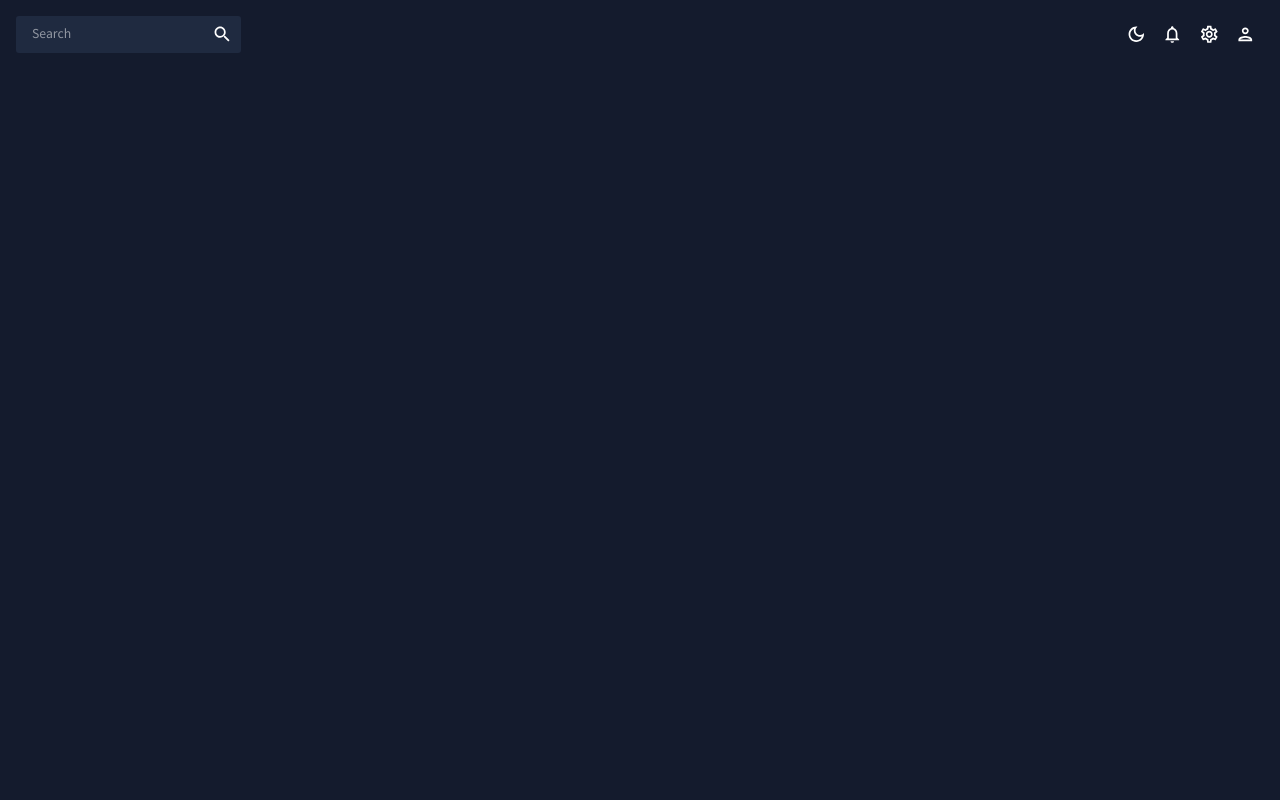
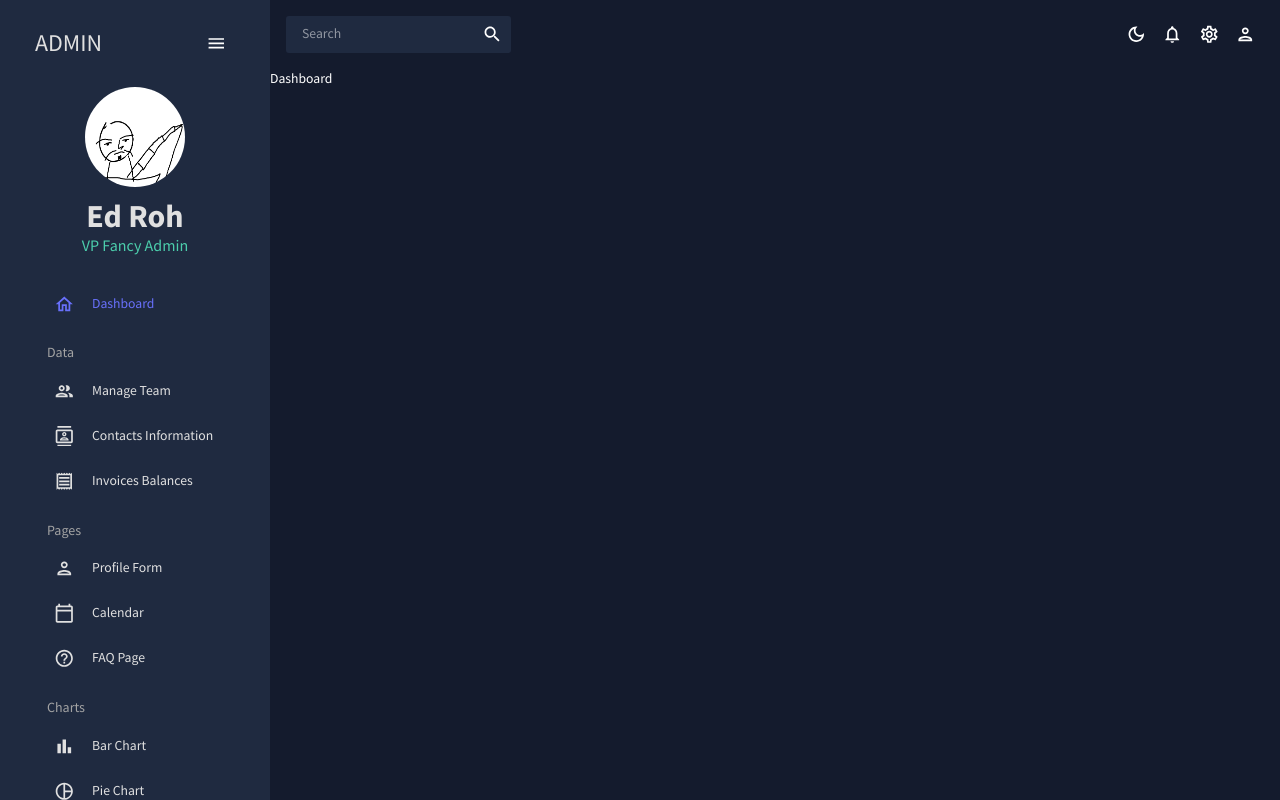
Before and after one commit to rudalson/admin-board2, a React (Create React App) app: page / in a window 1280 px wide. Built offline with nearby package versions, Linux system fonts and the light colour scheme.

Commit message:
✅ added: sidebar

```diff
--- a/package.json
+++ b/package.json
@@ -23,7 +23,7 @@
     "formik": "^2.2.9",
     "react": "^18.2.0",
     "react-dom": "^18.2.0",
-    "react-pro-sidebar": "^1.0.0-alpha.7",
+    "react-pro-sidebar": "^0.7.1",
     "react-router-dom": "6",
     "react-scripts": "5.0.1",
     "web-vitals": "^2.1.4",
--- a/src/App.js
+++ b/src/App.js
@@ -1,7 +1,10 @@
+import { Routes, Route } from 'react-router-dom';
 import { CssBaseline, ThemeProvider } from '@mui/material';
 import { ColorModeContext, useMode } from './theme';
 
 import Topbar from './scenes/global/Topbar';
+import Sidebar from './scenes/global/Sidebar';
+import Dashboard from './scenes/dashboard';
 
 function App() {
   const [theme, colorMode] = useMode();
@@ -11,8 +14,12 @@
       <ThemeProvider theme={theme}>
         <CssBaseline />
         <div className='app'>
+          <Sidebar />
           <main className='content'>
             <Topbar />
+            <Routes>
+              <Route path='/' element={<Dashboard />} />
+            </Routes>
           </main>
         </div>
       </ThemeProvider>
--- a/src/scenes/global/Sidebar.jsx
+++ b/src/scenes/global/Sidebar.jsx
@@ -1,7 +1,229 @@
-import React from 'react';
+import { useState } from 'react';
+import { ProSidebar, Menu, MenuItem } from 'react-pro-sidebar';
+import { Box, IconButton, Typography, useTheme } from '@mui/material';
+import { Link } from 'react-router-dom';
+import 'react-pro-sidebar/dist/css/styles.css';
+import { tokens } from '../../theme';
+import HomeOutlinedIcon from '@mui/icons-material/HomeOutlined';
+import PeopleOutlinedIcon from '@mui/icons-material/PeopleOutlined';
+import ContactsOutlinedIcon from '@mui/icons-material/ContactsOutlined';
+import ReceiptOutlinedIcon from '@mui/icons-material/ReceiptOutlined';
+import PersonOutlinedIcon from '@mui/icons-material/PersonOutlined';
+import CalendarTodayOutlinedIcon from '@mui/icons-material/CalendarTodayOutlined';
+import HelpOutlineOutlinedIcon from '@mui/icons-material/HelpOutlineOutlined';
+import BarChartOutlinedIcon from '@mui/icons-material/BarChartOutlined';
+import PieChartOutlineOutlinedIcon from '@mui/icons-material/PieChartOutlineOutlined';
+import TimelineOutlinedIcon from '@mui/icons-material/TimelineOutlined';
+import MenuOutlinedIcon from '@mui/icons-material/MenuOutlined';
+import MapOutlinedIcon from '@mui/icons-material/MapOutlined';
+
+const Item = ({ title, to, icon, selected, setSelected }) => {
+  const theme = useTheme();
+  const colors = tokens(theme.palette.mode);
+  return (
+    <MenuItem
+      active={selected === title}
+      style={{
+        color: colors.grey[100],
+      }}
+      onClick={() => setSelected(title)}
+      icon={icon}
+    >
+      <Typography>{title}</Typography>
+      <Link to={to} />
+    </MenuItem>
+  );
+};
 
 const Sidebar = () => {
-  return <div>Sidebar</div>;
+  const theme = useTheme();
+  const colors = tokens(theme.palette.mode);
+  const [isCollapsed, setIsCollapsed] = useState(false);
+  const [selected, setSelected] = useState('Dashboard');
+
+  return (
+    <Box
+      sx={{
+        '& .pro-sidebar-inner': {
+          background: `${colors.primary[400]} !important`,
+        },
+        '& .pro-icon-wrapper': {
+          backgroundColor: 'transparent !important',
+        },
+        '& .pro-inner-item': {
+          padding: '5px 35px 5px 20px !important',
+        },
+        '& .pro-inner-item:hover': {
+          color: '#868dfb !important',
+        },
+        '& .pro-menu-item.active': {
+          color: '#6870fa !important',
+        },
+      }}
+    >
+      <ProSidebar collapsed={isCollapsed}>
+        <Menu iconShape='square'>
+          {/* LOGO AND MENU ICON */}
+          <MenuItem
+            onClick={() => setIsCollapsed(!isCollapsed)}
+            icon={isCollapsed ? <MenuOutlinedIcon /> : undefined}
+            style={{
+              margin: '10px 0 20px 0',
+              color: colors.grey[100],
+            }}
+          >
+            {!isCollapsed && (
+              <Box
+                display='flex'
+                justifyContent='space-between'
+                alignItems='center'
+                ml='15px'
+              >
+                <Typography variant='h3' color={colors.grey[100]}>
+                  ADMIN
+                </Typography>
+                <IconButton onClick={() => setIsCollapsed(!isCollapsed)}>
+                  <MenuOutlinedIcon />
+                </IconButton>
+              </Box>
+            )}
+          </MenuItem>
+
+          {/* User */}
+          {!isCollapsed && (
+            <Box mb='25px'>
+              <Box display='flex' justifyContent='center' alignItems='center'>
+                <img
+                  alt='profile-user'
+                  width='100px'
+                  height='100px'
+                  src={`../../assets/user.png`}
+                  style={{ cursor: 'pointer', borderRadius: '50%' }}
+                />
+              </Box>
+              <Box textAlign='center'>
+                <Typography
+                  variant='h2'
+                  color={colors.grey[100]}
+                  fontWeight='bold'
+                  sx={{ m: '10px 0 0 0' }}
+                >
+                  Ed Roh
+                </Typography>
+                <Typography variant='h5' color={colors.greenAccent[500]}>
+                  VP Fancy Admin
+                </Typography>
+              </Box>
+            </Box>
+          )}
+
+          <Box paddingLeft={isCollapsed ? undefined : '10%'}>
+            <Item
+              title='Dashboard'
+              to='/'
+              icon={<HomeOutlinedIcon />}
+              selected={selected}
+              setSelected={setSelected}
+            />
+
+            <Typography
+              variant='h6'
+              color={colors.grey[300]}
+              sx={{ m: '15px 0 5px 20px' }}
+            >
+              Data
+            </Typography>
+            <Item
+              title='Manage Team'
+              to='/team'
+              icon={<PeopleOutlinedIcon />}
+              selected={selected}
+              setSelected={setSelected}
+            />
+            <Item
+              title='Contacts Information'
+              to='/contacts'
+              icon={<ContactsOutlinedIcon />}
+              selected={selected}
+              setSelected={setSelected}
+            />
+            <Item
+              title='Invoices Balances'
+              to='/invoices'
+              icon={<ReceiptOutlinedIcon />}
+              selected={selected}
+              setSelected={setSelected}
+            />
+
+            <Typography
+              variant='h6'
+              color={colors.grey[300]}
+              sx={{ m: '15px 0 5px 20px' }}
+            >
+              Pages
+            </Typography>
+            <Item
+              title='Profile Form'
+              to='/form'
+              icon={<PersonOutlinedIcon />}
+              selected={selected}
+              setSelected={setSelected}
+            />
+            <Item
+              title='Calendar'
+              to='/calendar'
+              icon={<CalendarTodayOutlinedIcon />}
+              selected={selected}
+              setSelected={setSelected}
+            />
+            <Item
+              title='FAQ Page'
+              to='/faq'
+              icon={<HelpOutlineOutlinedIcon />}
+              selected={selected}
+              setSelected={setSelected}
+            />
+
+            <Typography
+              variant='h6'
+              color={colors.grey[300]}
+              sx={{ m: '15px 0 5px 20px' }}
+            >
+              Charts
+            </Typography>
+            <Item
+              title='Bar Chart'
+              to='/bar'
+              icon={<BarChartOutlinedIcon />}
+              selected={selected}
+              setSelected={setSelected}
+            />
+            <Item
+              title='Pie Chart'
+              to='/pie'
+              icon={<PieChartOutlineOutlinedIcon />}
+              selected={selected}
+              setSelected={setSelected}
+            />
+            <Item
+              title='Line Chart'
+              to='/line'
+              icon={<TimelineOutlinedIcon />}
+              selected={selected}
+              setSelected={setSelected}
+            />
+            <Item
+              title='Geography Chart'
+              to='/geography'
+              icon={<MapOutlinedIcon />}
+              selected={selected}
+              setSelected={setSelected}
+            />
+          </Box>
+        </Menu>
+      </ProSidebar>
+    </Box>
+  );
 };
 
 export default Sidebar;
```
Also changed, not shown: public/assets/user.PNG (added), 1 other file (tests, documents, lock files or other folders).
